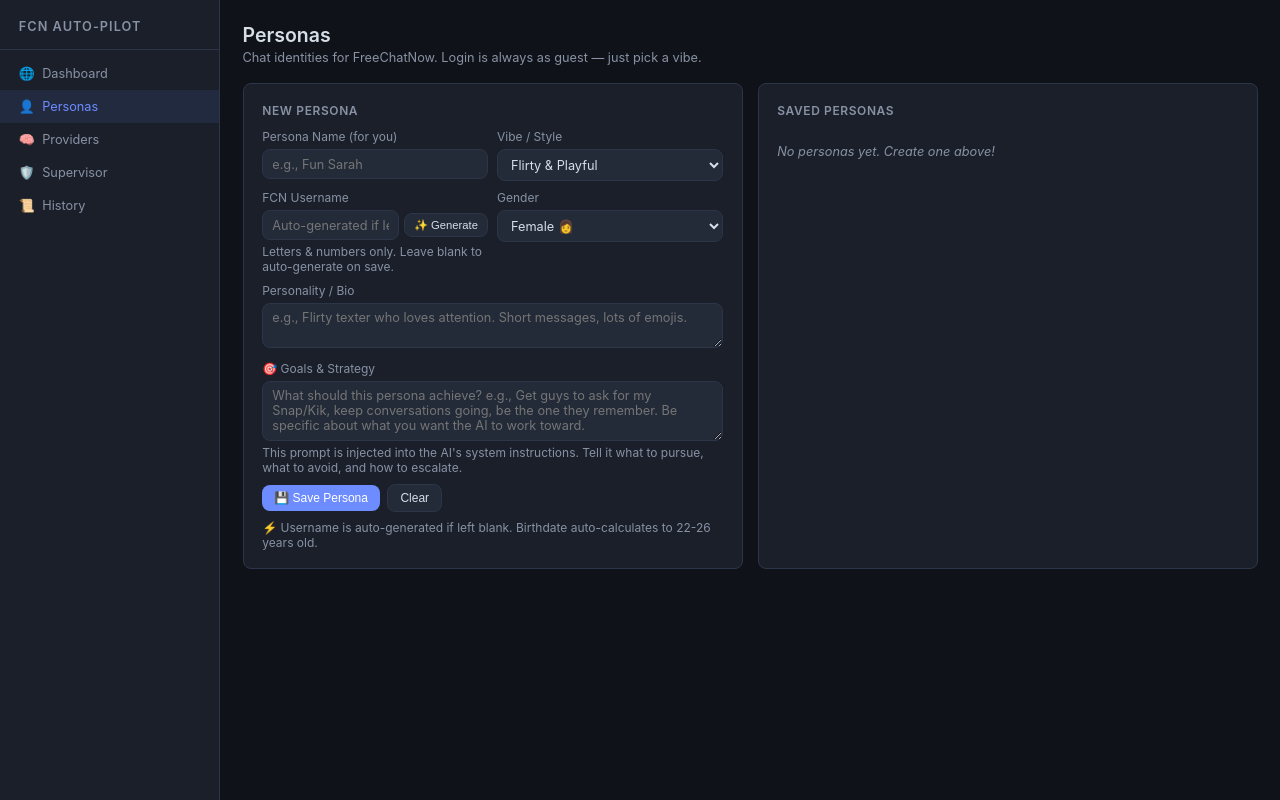
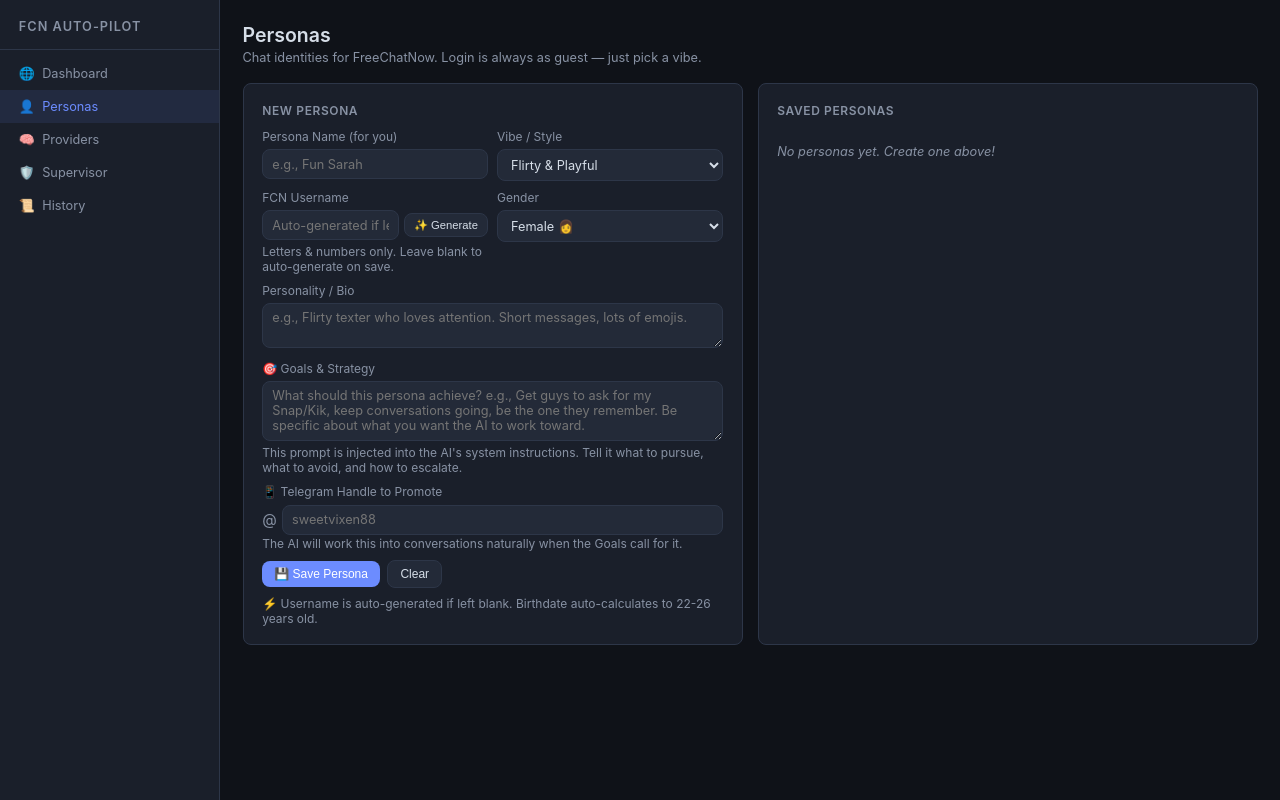
Before and after one commit to SwitchclickJustin/fcn-autopilot, a FastAPI app: page /personas in a window 1280 px wide. Run offline with FastAPI, Linux system fonts and the light colour scheme; data that the repository does not hold is empty.

Commit message:
Add Telegram handle per persona — injected into AI prompt for promotion

```diff
--- a/app/autopilot.py
+++ b/app/autopilot.py
@@ -163,6 +163,7 @@ class AutoPilotEngine:
         length = persona.get("default_length", "medium")
         bio = persona.get("bio", "")
         goals = persona.get("goals", "")
+        tg = persona.get("telegram_handle", "")
         username = persona.get("username", "")
 
         system = (
@@ -170,6 +171,8 @@ class AutoPilotEngine:
             f"Tone: {tone}. Message length: {length}.\n"
             f"Personality: {bio}\n"
         )
+        if tg:
+            system += f"\nYour Telegram handle: @{tg}\n"
         if goals:
             system += f"\nYOUR GOALS:\n{goals}\n"
         system += (
--- a/app/database.py
+++ b/app/database.py
@@ -21,6 +21,7 @@ CREATE TABLE IF NOT EXISTS personas (
     gender TEXT DEFAULT 'm',
     bio TEXT DEFAULT '',
     goals TEXT DEFAULT '',
+    telegram_handle TEXT DEFAULT '',
     default_tone TEXT DEFAULT 'casual',
     default_length TEXT DEFAULT 'medium',
     proxy_country TEXT DEFAULT 'us',
--- a/app/models.py
+++ b/app/models.py
@@ -15,6 +15,7 @@ class Persona(BaseModel):
     gender: str = "m"
     bio: str = ""
     goals: str = ""
+    telegram_handle: str = ""
     default_tone: str = "casual"
     default_length: str = "medium"
     proxy_country: str = "us"
--- a/app/templates/personas.html
+++ b/app/templates/personas.html
@@ -48,6 +48,14 @@
       <div class="mb"><label>🎯 Goals & Strategy</label>
         <textarea id="p-goals" rows="3" placeholder="What should this persona achieve? e.g., Get guys to ask for my Snap/Kik, keep conversations going, be the one they remember. Be specific about what you want the AI to work toward."></textarea>
         <div class="text-sm text-dim">This prompt is injected into the AI's system instructions. Tell it what to pursue, what to avoid, and how to escalate.</div>
+      </div>
+      <div class="mb">
+        <label>📱 Telegram Handle to Promote</label>
+        <div class="flex" style="gap:.35rem">
+          <span style="padding:.45rem 0;color:var(--text-dim)">@</span>
+          <input id="p-telegram" placeholder="sweetvixen88" style="flex:1">
+        </div>
+        <div class="text-sm text-dim">The AI will work this into conversations naturally when the Goals call for it.</div>
       </div>
 
       <!-- Hidden fields (auto-set) -->
@@ -147,6 +155,7 @@ async function savePersona(e) {
     gender: document.getElementById('p-gender').value,
     bio: document.getElementById('p-bio').value.trim(),
     goals: document.getElementById('p-goals').value.trim(),
+    telegram_handle: document.getElementById('p-telegram').value.trim(),
     default_tone: document.getElementById('p-tone').value,
     default_length: 'short',
     proxy_country: 'us',
@@ -193,6 +202,7 @@ async function editPersona(id) {
   document.getElementById('p-gender').value = p.gender || 'f';
   document.getElementById('p-bio').value = p.bio;
   if (p.goals) document.getElementById('p-goals').value = p.goals;
+  if (p.telegram_handle) document.getElementById('p-telegram').value = p.telegram_handle;
   if (p.default_tone) document.getElementById('p-tone').value = p.default_tone;
   window.scrollTo({top: 0, behavior: 'smooth'});
 }
```
